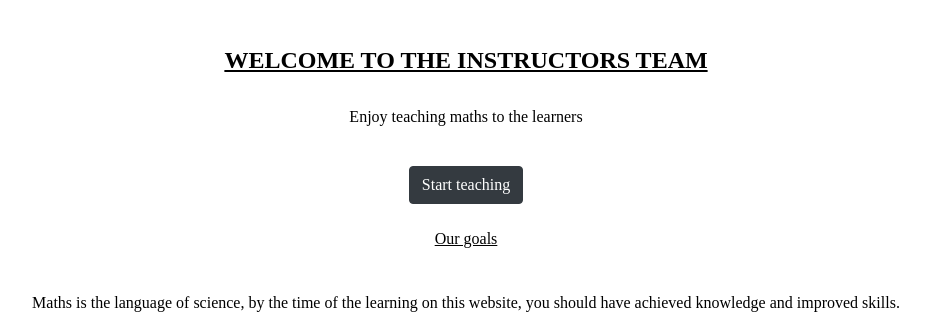
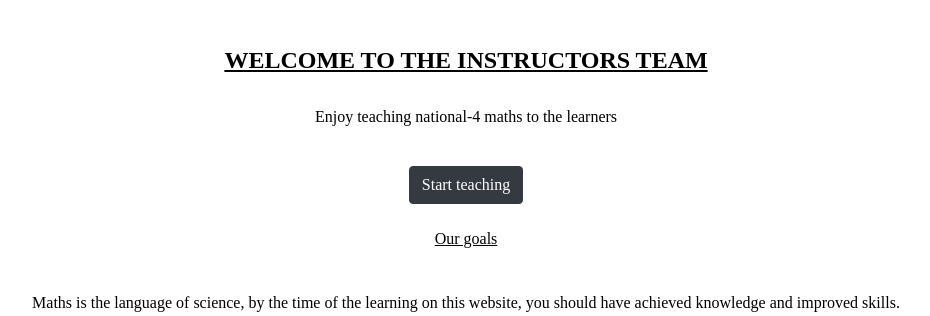
Before and after one commit to mohamedlafiteh/learning-system-project, a Django app: page / in a window 1280 px wide. Shown: the part 216-532 px from the top of the page, without its empty margins (174-1104 px from the left). Run offline with Django 3.2, Linux system fonts and the light colour scheme; a user stored in the database is signed in; data comes from the database, SQL or seed files in the repository; both versions use the stored data as it was after the commit.

Commit message:
fix test

```diff
--- a/syllabus/models.py
+++ b/syllabus/models.py
@@ -21,10 +21,8 @@ def files_save(l, n):
 #This model for the maths lecture on the third page
 class Lecture(models.Model):
     lecture_id = models.CharField(max_length=70, unique=True)
-    # level = models.ForeignKey(Level, on_delete=models.CASCADE)
     user_created_lecture = models.ForeignKey(User, on_delete=models.CASCADE)
     time_created = models.DateTimeField(auto_now_add=True)
-    # subname = models.ForeignKey(Subname, on_delete=models.CASCADE, related_name='lectures')
     name = models.CharField(max_length=100)
     chapter = models.PositiveSmallIntegerField(verbose_name="Chapter")
     slug = models.SlugField(null=True, blank=True)
--- a/users_application/templates/users_application/home_page.html
+++ b/users_application/templates/users_application/home_page.html
@@ -20,7 +20,7 @@
               <h2 class=" mt-5  text-font under_l" >Welcome to the instructors team </h2>
                 <div class="row d-flex justify-content-center mb-4">
 
-                      <p class="text-font" style="margin-bottom: 5px">Enjoy teaching maths to the learners</p>
+                      <p class="text-font" style="margin-bottom: 5px">Enjoy teaching national-4 maths to the learners</p>
                 </div>
               <a class="nav-link"  style="color:#000080;"  href="{% url 'syllabus:lecture_list'%}"><button class="btn btn-dark text-font" style=" color: white;margin-bottom: 0px">Start teaching</button></a>
               </div>
@@ -79,7 +79,7 @@
 
              <div class="row d-flex justify-content-center mb-4">
                 <div class="col-md-8">
-                  <p class="text-font under_l" >Enjoy learning maths</p>
+                  <p class="text-font under_l" >Enjoy learning national-4 maths</p>
                     <div style="text-align:center">
                     <a  href="{% url 'syllabus:lecture_list'%}"><button class="btn btn-dark text-font  " id="l-button-l"  style="color: white;margin-top: 10px;margin-bottom: 10px" >Start learning</button></a>
                 </div>
```
Also changed, not shown: db.sqlite3.
